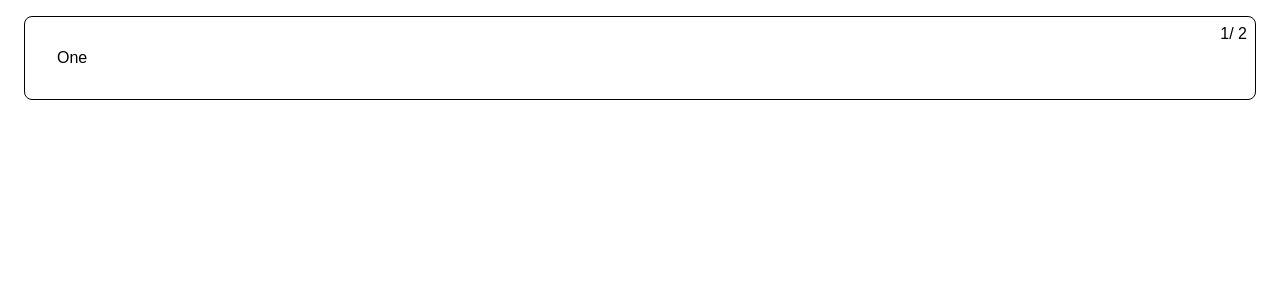
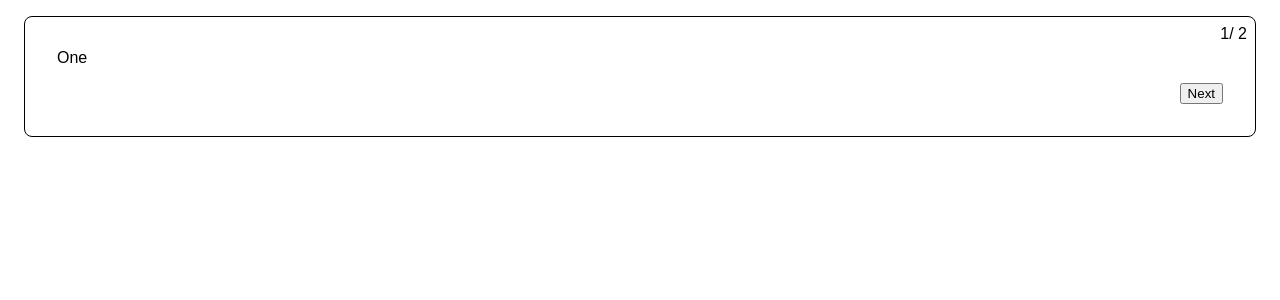
Before and after one commit to 0trava/Practic_work_ts-formic-react, a React (Vite) app: page / in a window 1280 px wide. Shown: the top 300 px of the page. Built offline with nearby package versions, Linux system fonts and the light colour scheme; the HTML template or start-up script is replaced by a standard one.

Commit message:
add button next/ back

```diff
--- a/src/App.tsx
+++ b/src/App.tsx
@@ -2,7 +2,13 @@
 
 function App() {
 
-  const {steps, currentStepIndex, step} = useMultistepForm([<div>One</div>,<div>Two</div>])
+  const {steps,
+    currentStepIndex,
+    step,
+    isFirstStep,
+    back,
+    next,
+  } = useMultistepForm([<div>One</div>,<div>Two</div>])
 
 
 
@@ -28,9 +34,19 @@
       }}>
         {currentStepIndex + 1}/ {steps.length}
       </div>
+      {step}
+      <div style={{
+        marginTop: "1rem",
+        display: "flex",
+        gap: ".5rem",
+        justifyContent: "flex-end",
+      }}>
+        {!isFirstStep && <button type="button" onClick={back}>Back</button>}
 
+        <button  type="button" onClick={next}>Next</button>
+      </div>
     </form>
-      {step}
+
   </div>)
 }
 
--- a/src/useMultistepForm.ts
+++ b/src/useMultistepForm.ts
@@ -38,6 +38,7 @@
         next,
         back,
         steps,
+        isFirstStep: currentStepIndex === 0,
     }
 
 }
```
